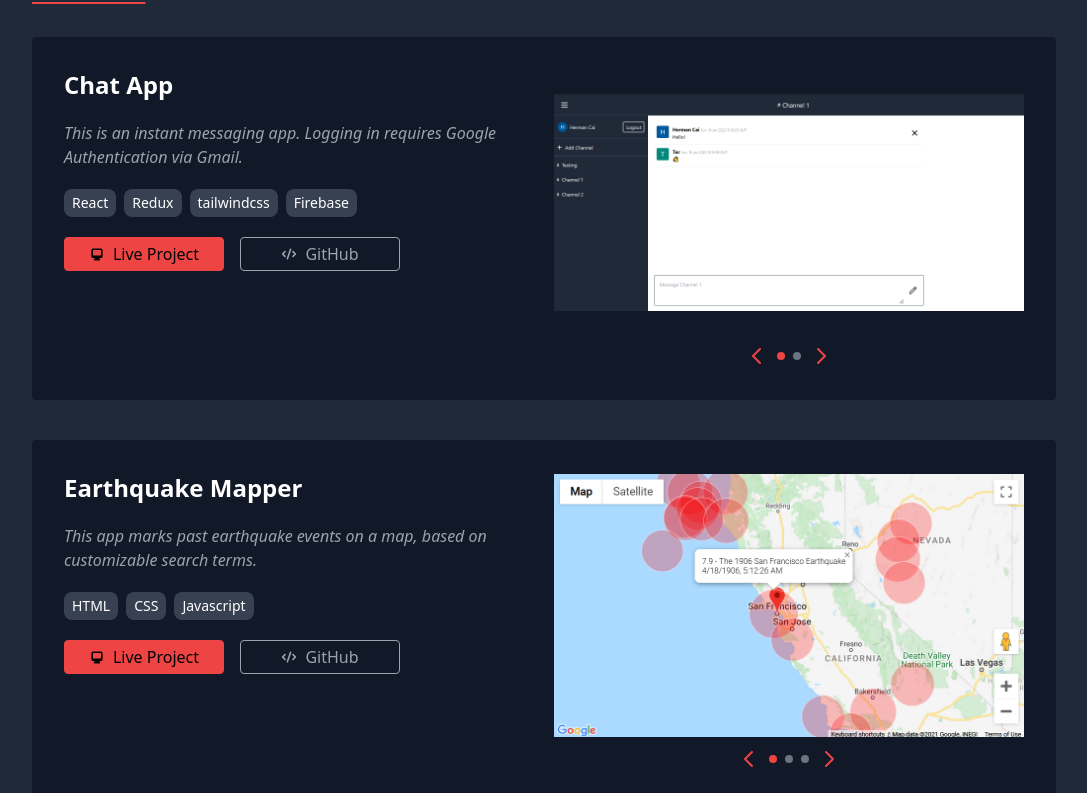
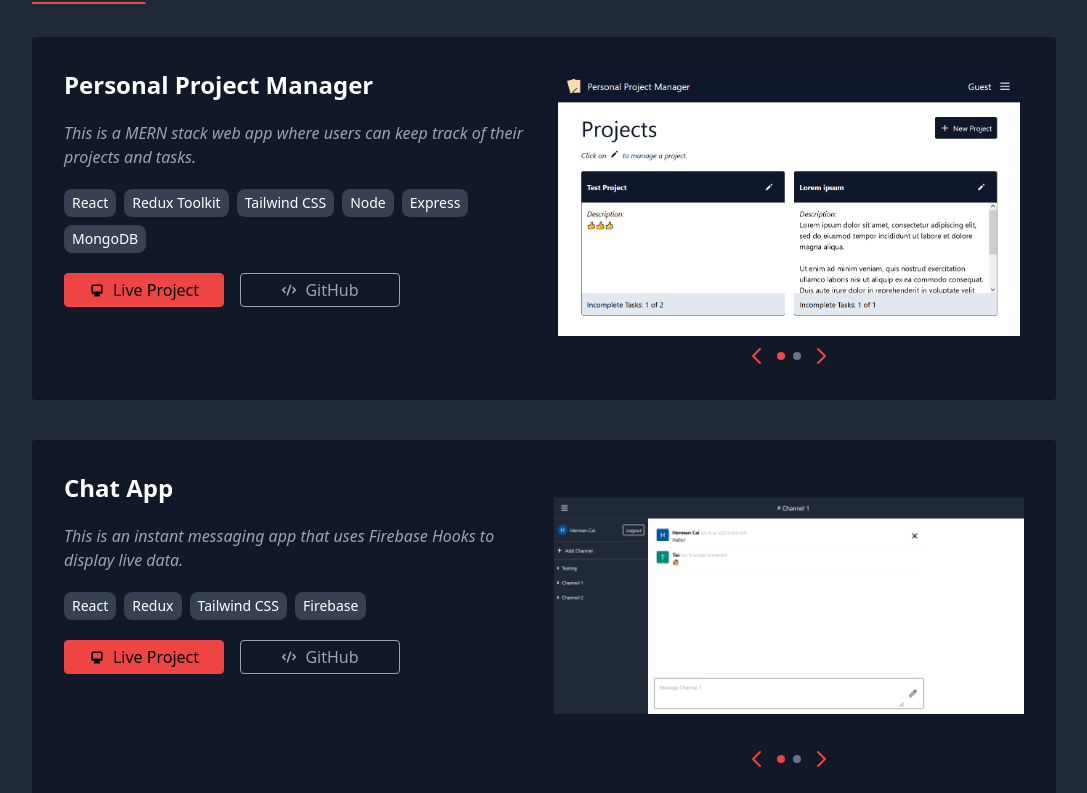
Before and after one commit to hermancai/portfolio, a Next.js app: page / in a window 1280 px wide. Shown: the part 1427-2220 px from the top of the page, without its empty margins (96-1183 px from the left). Built offline with nearby package versions, Linux system fonts and the light colour scheme.

Commit message:
Add ppm project

```diff
--- a/components/Projects.js
+++ b/components/Projects.js
@@ -1,11 +1,19 @@
 import EmblaCarousel from "../components/EmblaCarousel";
 import { DesktopComputerIcon, CodeIcon } from "@heroicons/react/solid";
-import { eqmapperImagesCount, eqmapperImagesByIndex } from "../public/images/eqmapper";
-import { chatappImagesCount, chatappImagesByIndex } from "../public/images/chatapp";
+import {
+  eqmapperImagesCount,
+  eqmapperImagesByIndex,
+} from "../public/images/eqmapper";
+import {
+  chatappImagesCount,
+  chatappImagesByIndex,
+} from "../public/images/chatapp";
+import { ppmImagesCount, ppmImagesByIndex } from "../public/images/ppm";
 
 function Projects({ id }) {
   const eqmapperSlides = Array.from(Array(eqmapperImagesCount).keys());
   const chatappSlides = Array.from(Array(chatappImagesCount).keys());
+  const ppmSlides = Array.from(Array(ppmImagesCount).keys());
 
   return (
     <div id={id}>
@@ -15,14 +23,60 @@ function Projects({ id }) {
 
           <div className="bg-gray-900 rounded w-full p-8 gap-5 grid grid-cols-1 md:grid-cols-2">
             <div className="flex flex-col gap-5 max-w-max">
+              <p className="font-bold text-2xl">Personal Project Manager</p>
+              <p className="italic text-gray-400">
+                This is a MERN stack web app where users can keep track of their
+                projects and tasks.
+              </p>
+              <div className="flex flex-wrap gap-2">
+                <p className="projectLabel">React</p>
+                <p className="projectLabel">Redux Toolkit</p>
+                <p className="projectLabel">Tailwind CSS</p>
+                <p className="projectLabel">Node</p>
+                <p className="projectLabel">Express</p>
+                <p className="projectLabel">MongoDB</p>
+              </div>
+              <div className="flex flex-wrap gap-4">
+                <a
+                  className="linkButton fillButton"
+                  href="https://mern-ppm.herokuapp.com"
+                  target="_blank"
+                  rel="noopener noreferrer"
+                >
+                  <DesktopComputerIcon className="h-4 mr-2" />
+                  Live Project
+                </a>
+                <a
+                  className="linkButton outlineButton"
+                  href="https://github.com/hermancai/project_manager"
+                  target="_blank"
+                  rel="noopener noreferrer"
+                >
+                  <CodeIcon className="h-4 mr-2" />
+                  GitHub
+                </a>
+              </div>
+            </div>
+            <div>
+              <EmblaCarousel
+                slides={ppmSlides}
+                imageFunc={ppmImagesByIndex}
+                projectName="project manager"
+              />
+            </div>
+          </div>
+
+          <div className="bg-gray-900 rounded w-full p-8 gap-5 grid grid-cols-1 md:grid-cols-2">
+            <div className="flex flex-col gap-5 max-w-max">
               <p className="font-bold text-2xl">Chat App</p>
               <p className="italic text-gray-400">
-                This is an instant messaging app. Logging in requires Google Authentication via Gmail.
+                This is an instant messaging app that uses Firebase Hooks to
+                display live data.
               </p>
               <div className="flex flex-wrap gap-2">
                 <p className="projectLabel">React</p>
                 <p className="projectLabel">Redux</p>
-                <p className="projectLabel">tailwindcss</p>
+                <p className="projectLabel">Tailwind CSS</p>
                 <p className="projectLabel">Firebase</p>
               </div>
               <div className="flex flex-wrap gap-4">
@@ -47,7 +101,11 @@ function Projects({ id }) {
               </div>
             </div>
             <div>
-              <EmblaCarousel slides={chatappSlides} imageFunc={chatappImagesByIndex} projectName="chat app" />
+              <EmblaCarousel
+                slides={chatappSlides}
+                imageFunc={chatappImagesByIndex}
+                projectName="chat app"
+              />
             </div>
           </div>
 
@@ -55,7 +113,8 @@ function Projects({ id }) {
             <div className="flex flex-col gap-5 max-w-max">
               <p className="font-bold text-2xl">Earthquake Mapper</p>
               <p className="italic text-gray-400">
-                This app marks past earthquake events on a map, based on customizable search terms.
+                This app marks past earthquake events on a map, based on
+                customizable search terms.
               </p>
               <div className="flex flex-wrap gap-2">
                 <p className="projectLabel">HTML</p>
--- /dev/null
+++ b/public/images/ppm/index.js
@@ -0,0 +1,7 @@
+import ppm1 from "./ppm1.png";
+import ppm2 from "./ppm2.png";
+
+const ppmImages = [ppm1, ppm2];
+
+export const ppmImagesCount = ppmImages.length;
+export const ppmImagesByIndex = (index) => ppmImages[index % ppmImagesCount];
```
Also changed, not shown: public/images/ppm/ppm1.png (added), public/images/ppm/ppm2.png (added).
